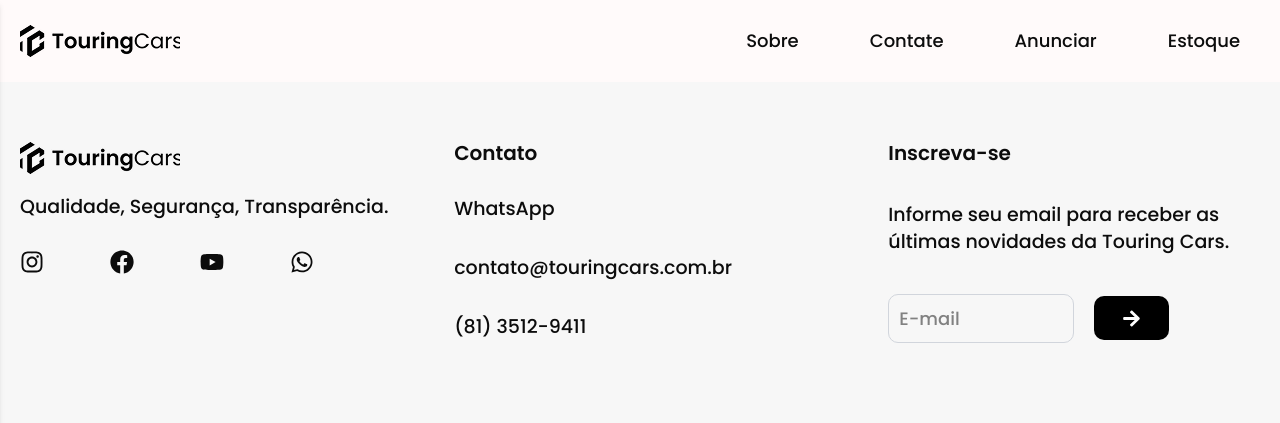
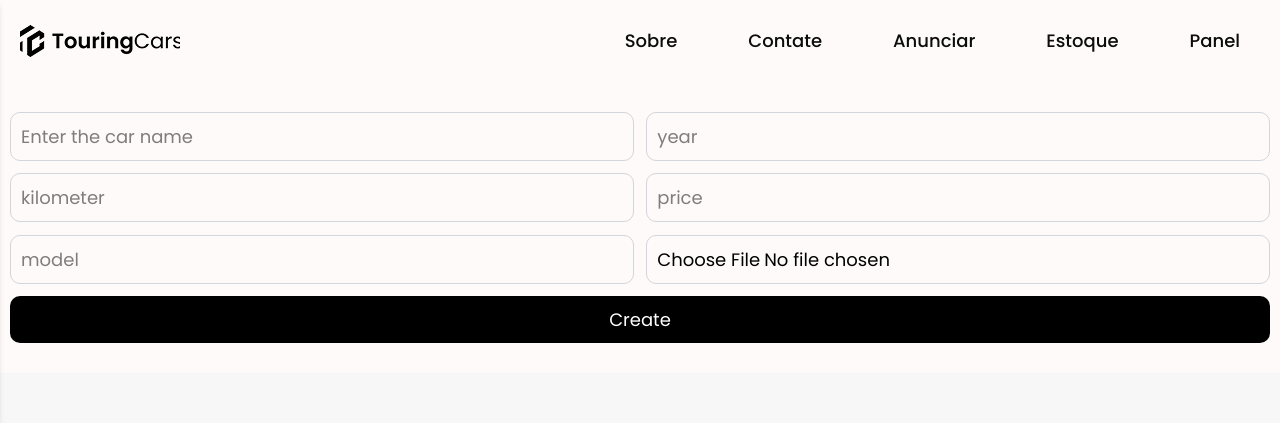
Before and after one commit to gnumobin/CarShop, a React (Vite) app: page /manage in a window 1280 px wide. Shown: the top 423 px of the page. Built offline with nearby package versions, Linux system fonts and the light colour scheme.

Commit message:
Build Login and CreateCar Panel

```diff
--- a/src/App.jsx
+++ b/src/App.jsx
@@ -8,6 +8,8 @@ import CarsPage from "./pages/CarsPage";
 import HomePage from "./pages/HomePage";
 import ContactPage from "./pages/ContactPage";
 import AlertPage from "./pages/AlertPage";
+import Login from "./components/Panel/Login";
+import Panel from "./components/Panel/Panel";
 
 function App() {
   return (
@@ -19,6 +21,8 @@ function App() {
         <Route path="/car/:id" element={<CarPage />} />
         <Route path="/contact" element={<ContactPage />} />
         <Route path="/alert" element={<AlertPage />} />
+        <Route path="/panel" element={<Login />} />
+        <Route path="/manage" element={<Panel />} />
       </Routes>
       <Footer />
       <ScrollUpButton />
--- a/src/components/Car/CarCard.jsx
+++ b/src/components/Car/CarCard.jsx
@@ -4,7 +4,6 @@ import Button from "../../utils/Button";
 import { Link } from "react-router";
 
 const CarCard = ({ car }) => {
-  console.log(car);
   return (
     <div className="border border-line-super-light rounded-[2.5rem] overflow-hidden p-[2rem] pb-0">
       {/* Car Image */}
--- a/src/components/Car/CarList.jsx
+++ b/src/components/Car/CarList.jsx
@@ -14,7 +14,7 @@ const CarList = () => {
   // Fetch car data using TanStack Query
   const { data, isLoading, isError, error } = useQuery({
     queryKey: ["cars", currentPage], // Include currentPage in the query key
-    queryFn: () => fetchCarData({ page: currentPage, limit: 10 }), // Fetch 10 items per page
+    queryFn: () => fetchCarData({ page: currentPage, limit: 9 }), // Fetch 10 items per page
   });
 
   // Log the fetched data for debugging
--- a/src/components/FeaturedCar.jsx
+++ b/src/components/FeaturedCar.jsx
@@ -12,7 +12,7 @@ const FeaturedCar = () => {
         </h2>
 
         {/* Featured Car Section */}
-        <div className="flex flex-col md:flex-row items-center gap-4 md:gap-[4rem]">
+        <div className="flex flex-col justify-stretch md:flex-row items-stretch gap-4 md:gap-[4rem]">
           {/* Image */}
           <div className="w-full md:w-2/3 rounded-[2.5rem] overflow-hidden">
             <img
--- a/src/components/Header.jsx
+++ b/src/components/Header.jsx
@@ -58,6 +58,9 @@ function Header() {
           <NavLink href="/alert" isActive={isActive("/alert")} onClick={closeMenu}>
             Estoque
           </NavLink>
+          <NavLink href="/panel" isActive={isActive("/panel")} onClick={closeMenu}>
+            Panel
+          </NavLink>
         </div>
       </div>
 
@@ -102,6 +105,9 @@ function Header() {
           <NavLink href="/alert" isActive={isActive("/alert")} onClick={closeMenu}>
             Estoque
           </NavLink>
+          <NavLink href="/panel" isActive={isActive("/panel")} onClick={closeMenu}>
+            Panel
+          </NavLink>
         </div>
       </div>
     </nav>
--- a/src/components/HeroSection.jsx
+++ b/src/components/HeroSection.jsx
@@ -1,9 +1,9 @@
 import { FaChevronDown } from "react-icons/fa";
 
-const HeroSection = ({data}) => {
+const HeroSection = ({ data }) => {
   return (
-    <section className="">
-      <div className="flex flex-col md:flex-row items-center justify-between sm:pl-[5.5rem] pt-20 px-10 xl:pt-0 mt-20 xl:mt-0">
+    <section className="container">
+      <div className="flex flex-col md:flex-row items-center justify-between mt-10">
         {/* Left Side - Text Information */}
         <div className="w-full md:w-1/2 lg:w-5/12 mb-6 md:mb-0 text-center md:text-left">
           <h2 className="text-lg sm:text-[2.4rem] font-extrabold uppercase mb-[1rem] text-line tracking-widest">
@@ -38,7 +38,7 @@ const HeroSection = ({data}) => {
           <img
             src={data.main_image}
             alt="Toyota SW4 Diamond"
-            className="w-full h-[20rem] md:h-[45rem]  rounded-2xl object-cover"
+            className="w-full h-[20rem] md:h-[40rem]  rounded-2xl object-cover"
           />
         </div>
       </div>
--- /dev/null
+++ b/src/components/Panel/Panel.jsx
@@ -0,0 +1,71 @@
+import { createNewCar } from "../../conf/api";
+
+function Panel() {
+  const create = (e) => {
+    e.preventDefault();
+    createNewCar();
+  };
+  return (
+    <form
+      action="#"
+      onSubmit={create.bind(this)}
+      className="container py-[3rem] grid grid-cols-1 md:grid-cols-2 gap-5"
+    >
+      <label htmlFor="#">
+        <input
+          type="text"
+          id="carName"
+          placeholder="Enter the car name"
+          className="border border-gray-300 p-4 rounded-2xl w-full text-[1.8rem]"
+        />
+      </label>
+      <label htmlFor="#">
+        <input
+          type="number"
+          id="year"
+          placeholder="year"
+          className="border border-gray-300 p-4 rounded-2xl w-full text-[1.8rem]"
+        />
+      </label>
+      <label htmlFor="#">
+        <input
+          type="number"
+          id="price"
+          placeholder="kilometer"
+          className="border border-gray-300 p-4 rounded-2xl w-full text-[1.8rem]"
+        />
+      </label>
+      <label htmlFor="#">
+        <input
+          id="model"
+          type="text"
+          placeholder="price"
+          className="border border-gray-300 p-4 rounded-2xl w-full text-[1.8rem]"
+        />
+      </label>
+      <label htmlFor="#">
+        <input
+          type="text"
+          id="brand"
+          placeholder="model"
+          className="border border-gray-300 p-4 rounded-2xl w-full text-[1.8rem]"
+        />
+      </label>
+      <label htmlFor="#">
+        <input
+          type="file"
+          id="file-input"
+          className="border border-gray-300 p-4 rounded-2xl w-full text-[1.8rem]"
+        />
+      </label>
+      <button
+        type="submit"
+        className="bg-black text-3xl text-white rounded-2xl w-full p-5 flex justify-center md:col-span-2"
+      >
+        Create
+      </button>
+    </form>
+  );
+}
+
+export default Panel;
--- a/src/conf/api.js
+++ b/src/conf/api.js
@@ -10,8 +10,9 @@ export const fetchCarData = async ({ page, limit }) => {
       params: { page, limit }, // Pagination parameters
     });
 
-    const cars = response.data || [];
-    const totalCount = 40; // Total number of cars
+    const cars = response.data.items || [];
+    const totalCount = response.data.total || 1; // Total number of cars
+    console.log(totalCount);
     const totalPages = Math.ceil(totalCount / limit); // Calculate total pages
 
     return {
@@ -39,3 +40,55 @@ export const fetchCarDetailsById = async (id) => {
     throw new Error("Failed to fetch car details");
   }
 };
+
+export async function createNewCar() {
+  const API_URL = "https://api-cars.abolfazlrabiei.ir/api/cars";
+  const IMAGE_FILE_PATH = "1.jpg"; // Note: In browser, this would come from input
+
+  const nameInput = document.querySelector("#carName");
+  const yearInput = document.querySelector("#year");
+  const brandInput = document.querySelector("#brand");
+  // const modelInput = document.querySelector("#model");
+  // const motorInput = document.querySelector("#price");
+  const priceInput = document.querySelector("#price");
+
+  // Car data matching your CarCreate model
+  const carData = {
+    name: nameInput.value,
+    make: brandInput.value,
+    // model: modelInput.value,
+    year: yearInput.value,
+    price: priceInput.value,
+  };
+
+  // Simulate file upload (in browser, this comes from <input type="file">)
+  const fileInput = document.querySelector("#file-input"); // Use an HTML input to select the file
+  const file = fileInput.files[0] || IMAGE_FILE_PATH;
+
+  if (!file) {
+    console.error("No file selected.");
+    return;
+  }
+
+  const formData = new FormData();
+  formData.append("car_data", JSON.stringify(carData)); // Send JSON string
+  formData.append("main_image", file); // Append the file
+
+  try {
+    console.log("Sending request...");
+    const response = await fetch(API_URL, {
+      method: "POST",
+      body: formData, // Automatically sets content-type to multipart/form-data
+    });
+
+    const result = await response.json();
+
+    console.log("Status Code:", response.status);
+    console.log("Response Body:", result);
+
+    return result;
+  } catch (error) {
+    console.error("Error creating car:", error.message);
+    throw error;
+  }
+}
--- a/src/pages/AlertPage.jsx
+++ b/src/pages/AlertPage.jsx
@@ -1,23 +1,27 @@
-import Pic from '../assets/img/alert.png'
-import MissionVisionValues from '../components/MissionVisionValues';
+import Pic from "../assets/img/alert.png";
+import CtaForm from "../components/CtaForm";
+import MissionVisionValues from "../components/MissionVisionValues";
 
 const AlertPage = () => {
   return (
+    <>
       <section className=" py-6 md:py-8">
         <div className="container mx-auto px-4 flex flex-col md:flex-row gap-6 md:gap-8">
           {/* Left Side (Description) */}
           <div className="w-full md:w-1/2 space-y-4 bg-forground p-[5rem] rounded-[2.5rem]">
-          <h2 className="text-lg md:text-[3.6rem] font-semibold mb-[3rem]">Sobre nós</h2>
+            <h2 className="text-lg md:text-[3.6rem] font-semibold mb-[3rem]">
+              Sobre nós
+            </h2>
             <p className="text-sm md:text-4xl text-primary text-justify mb-14">
-            A Touring Cars é especializada, principalmente, na venda de veículos
-            de luxo e supersportivos. Com segurança, transparência e qualidade,
-            nossos veículos são verificados e certificados para garantir ao
-            cliente uma compra completamente segura.
+              A Touring Cars é especializada, principalmente, na venda de
+              veículos de luxo e supersportivos. Com segurança, transparência e
+              qualidade, nossos veículos são verificados e certificados para
+              garantir ao cliente uma compra completamente segura.
             </p>
             <p className="text-sm md:text-4xl text-primary text-justify mb-14">
               Oferecemos exemplares especiais e exclusivos, além de um amplo
-            estoque renovado diariamente para oferecer a melhor experiência e um
-            alto padrão de qualidade.
+              estoque renovado diariamente para oferecer a melhor experiência e
+              um alto padrão de qualidade.
             </p>
             <p className="text-sm md:text-4xl text-primary text-justify mb-14">
               Contamos com Detail Center, trata própria para entrega em todo o
@@ -33,7 +37,7 @@ const AlertPage = () => {
           </div>
 
           {/* Right Side (Car Image) */}
-        <div className="w-full md:w-1/2 bg-forground rounded-[2.5rem] h-290 overflow-hidden">
+          <div className="w-full md:w-1/2 bg-forground rounded-[2.5rem] h-330 overflow-hidden">
             <img
               src={Pic}
               alt="Porsche Car"
@@ -44,6 +48,8 @@ const AlertPage = () => {
 
         <MissionVisionValues />
       </section>
+      <CtaForm />
+    </>
   );
 };
 
```
Also changed, not shown: src/components/Panel/Login.jsx (added, +50 -0 lines). Lines whose indentation alone changed are shown as unchanged.
